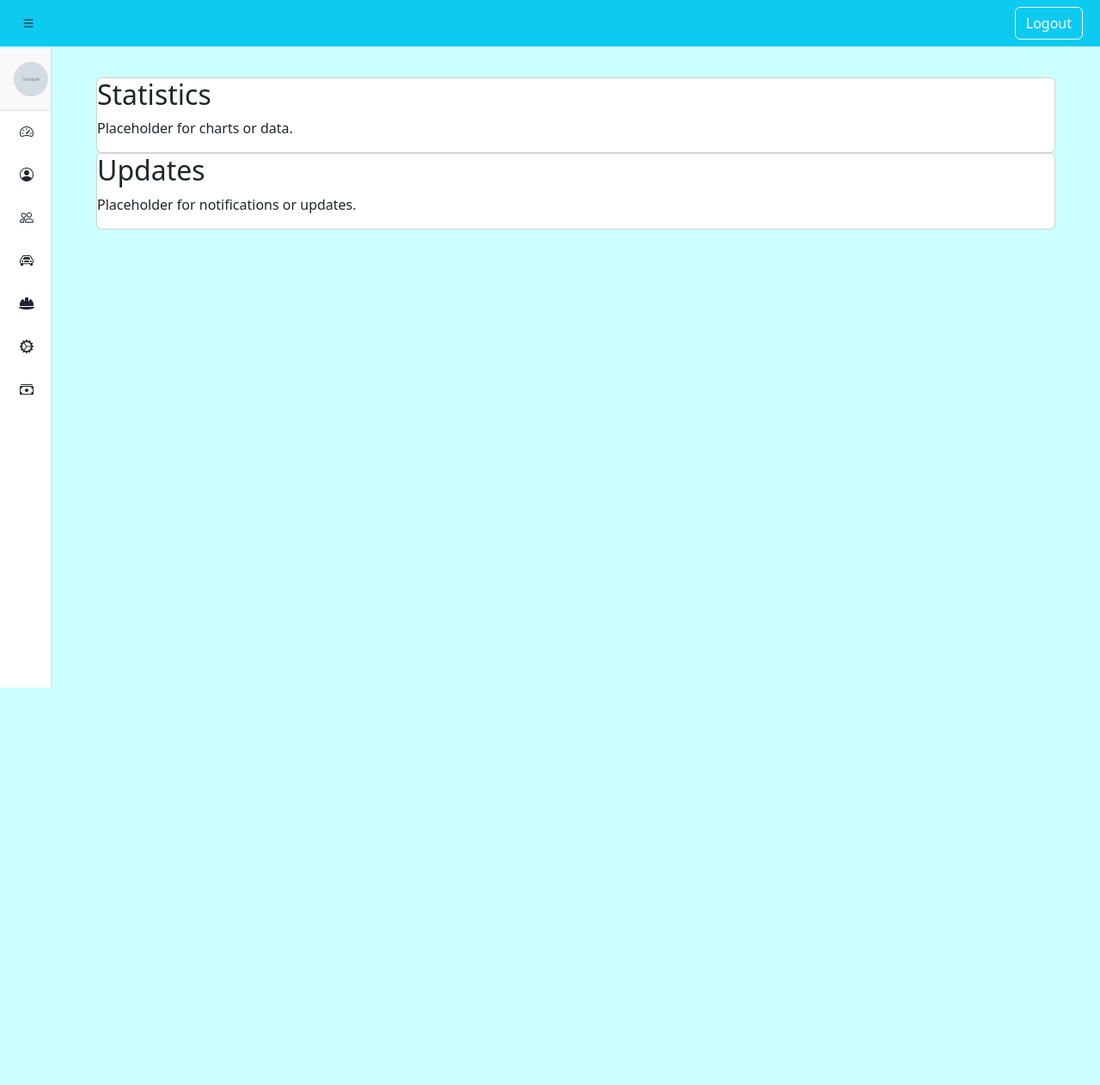
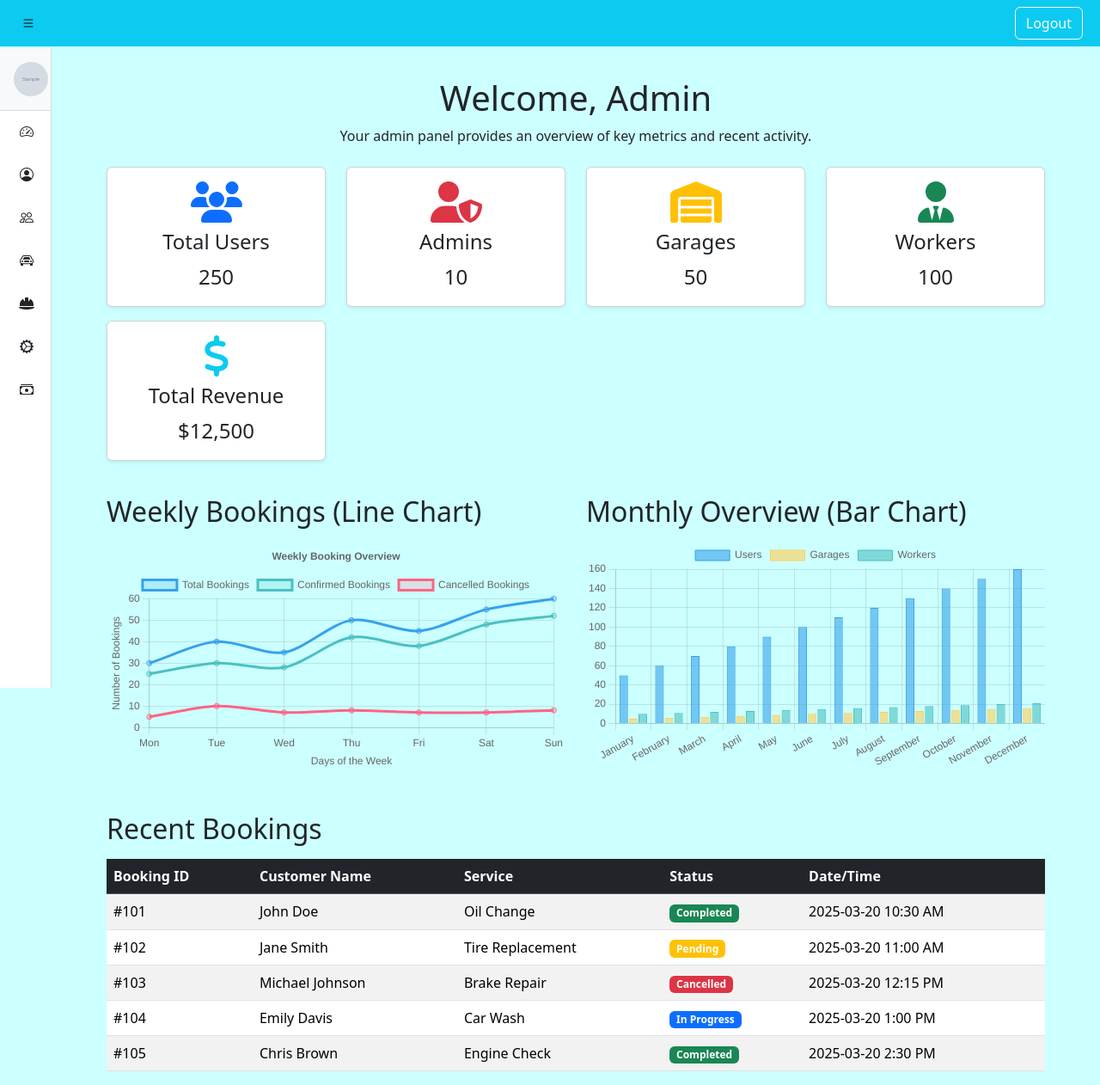
Before and after one commit to sps-projects11/quick-come, a Django app: page /admin/ in a window 1280 px wide. Shown: the whole page at 86% size. Before the commit the page ends 800 px from the top, so only its background shows below. Run offline with Django 5.2, Linux system fonts and the light colour scheme; a user stored in the database is signed in; tables that the repository leaves empty hold one stand-in row (values such as "Sample post"); grey boxes marked "Sample" are stand-in pictures; some libraries are stand-ins or nearby versions.

Commit message:
Refactor admin dashboard structure by replacing old dashboard template with a new one, updating view references, and removing unused files.

```diff
--- a/qcome/templates/adminuser/base.html
+++ b/qcome/templates/adminuser/base.html
@@ -207,8 +207,6 @@
       margin-left: 60px;
       transition: margin-left 0.3s ease;
       height: calc(100vh - 56px);
-      overflow-y: auto;
-      scroll-behavior: auto;
     }
     .center-bodycontent.expanded {
       margin-left: 250px;
--- /dev/null
+++ b/qcome/templates/adminuser/home/dashboard.html
@@ -0,0 +1,274 @@
+{% extends "adminuser/base.html" %}
+{% load static %}
+
+{% block title %}Admin Dashboard{% endblock %}
+
+{% block content %}
+<div class="container my-4">
+  <!-- Welcome Header -->
+  <header class="mb-4 text-center">
+    <h1>Welcome, Admin</h1>
+    <p>Your admin panel provides an overview of key metrics and recent activity.</p>
+  </header>
+
+  <!-- Metrics Section -->
+  <div class="row mb-4">
+    <!-- Total Users -->
+    <div class="col-md-3 mb-3">
+      <div class="card text-center shadow-sm metric-card h-100">
+        <div class="card-body">
+          <i class="fas fa-users fa-3x mb-2 text-primary"></i>
+          <h4 class="card-title">Total Users</h4>
+          <p class="card-text fs-4">250</p>
+        </div>
+      </div>
+    </div>
+    <!-- Total Admins -->
+    <div class="col-md-3 mb-3">
+      <div class="card text-center shadow-sm metric-card h-100">
+        <div class="card-body">
+          <i class="fas fa-user-shield fa-3x mb-2 text-danger"></i>
+          <h4 class="card-title">Admins</h4>
+          <p class="card-text fs-4">10</p>
+        </div>
+      </div>
+    </div>
+    <!-- Total Garages -->
+    <div class="col-md-3 mb-3">
+      <div class="card text-center shadow-sm metric-card h-100">
+        <div class="card-body">
+          <i class="fas fa-warehouse fa-3x mb-2 text-warning"></i>
+          <h4 class="card-title">Garages</h4>
+          <p class="card-text fs-4">50</p>
+        </div>
+      </div>
+    </div>
+    <!-- Total Workers -->
+    <div class="col-md-3 mb-3">
+      <div class="card text-center shadow-sm metric-card h-100">
+        <div class="card-body">
+          <i class="fas fa-user-tie fa-3x mb-2 text-success"></i>
+          <h4 class="card-title">Workers</h4>
+          <p class="card-text fs-4">100</p>
+        </div>
+      </div>
+    </div>
+    <!-- Total Payments (Summary Card) -->
+    <div class="col-md-3 mb-3">
+      <div class="card text-center shadow-sm metric-card h-100">
+        <div class="card-body">
+          <i class="fas fa-dollar-sign fa-3x mb-2 text-info"></i>
+          <h4 class="card-title">Total Revenue</h4>
+          <p class="card-text fs-4">$12,500</p>
+        </div>
+      </div>
+    </div>
+  </div>
+
+  <!-- Charts Section -->
+  <div class="row mb-4">
+    <div class="col-md-6 mb-4">
+      <h2 class="mb-3">Weekly Bookings (Line Chart)</h2>
+      <canvas id="weeklyLineChart"></canvas>
+    </div>
+    <div class="col-md-6 mb-4">
+      <h2 class="mb-3">Monthly Overview (Bar Chart)</h2>
+      <canvas id="monthlyBarChart"></canvas>
+    </div>
+  </div>
+
+  <!-- Recent Bookings Section -->
+  <section class="mb-4">
+    <h2 class="mb-3">Recent Bookings</h2>
+    <div class="table-responsive">
+      <table class="table table-striped align-middle">
+        <thead class="table-dark">
+          <tr>
+            <th>Booking ID</th>
+            <th>Customer Name</th>
+            <th>Service</th>
+            <th>Status</th>
+            <th>Date/Time</th>
+          </tr>
+        </thead>
+        <tbody>
+          <tr>
+            <td>#101</td>
+            <td>John Doe</td>
+            <td>Oil Change</td>
+            <td><span class="badge bg-success">Completed</span></td>
+            <td>2025-03-20 10:30 AM</td>
+          </tr>
+          <tr>
+            <td>#102</td>
+            <td>Jane Smith</td>
+            <td>Tire Replacement</td>
+            <td><span class="badge bg-warning">Pending</span></td>
+            <td>2025-03-20 11:00 AM</td>
+          </tr>
+          <tr>
+            <td>#103</td>
+            <td>Michael Johnson</td>
+            <td>Brake Repair</td>
+            <td><span class="badge bg-danger">Cancelled</span></td>
+            <td>2025-03-20 12:15 PM</td>
+          </tr>
+          <tr>
+            <td>#104</td>
+            <td>Emily Davis</td>
+            <td>Car Wash</td>
+            <td><span class="badge bg-primary">In Progress</span></td>
+            <td>2025-03-20 1:00 PM</td>
+          </tr>
+          <tr>
+            <td>#105</td>
+            <td>Chris Brown</td>
+            <td>Engine Check</td>
+            <td><span class="badge bg-success">Completed</span></td>
+            <td>2025-03-20 2:30 PM</td>
+          </tr>
+        </tbody>
+      </table>
+    </div>
+  </section>
+</div>
+
+<!-- Include Chart.js via CDN -->
+<script src="https://cdn.jsdelivr.net/npm/chart.js"></script>
+<script>
+  // WEEKLY LINE CHART with detailed booking data
+  var weeklyLabels = ["Mon", "Tue", "Wed", "Thu", "Fri", "Sat", "Sun"];
+  var totalBookings = [30, 40, 35, 50, 45, 55, 60];
+  var confirmedBookings = [25, 30, 28, 42, 38, 48, 52];
+  var cancelledBookings = [5, 10, 7, 8, 7, 7, 8];
+
+  var ctxWeekly = document.getElementById('weeklyLineChart').getContext('2d');
+  var weeklyLineChart = new Chart(ctxWeekly, {
+    type: 'line',
+    data: {
+      labels: weeklyLabels,
+      datasets: [
+        {
+          label: 'Total Bookings',
+          data: totalBookings,
+          borderColor: 'rgba(54, 162, 235, 1)',
+          backgroundColor: 'rgba(54, 162, 235, 0.2)',
+          fill: false,
+          tension: 0.3
+        },
+        {
+          label: 'Confirmed Bookings',
+          data: confirmedBookings,
+          borderColor: 'rgba(75, 192, 192, 1)',
+          backgroundColor: 'rgba(75, 192, 192, 0.2)',
+          fill: false,
+          tension: 0.3
+        },
+        {
+          label: 'Cancelled Bookings',
+          data: cancelledBookings,
+          borderColor: 'rgba(255, 99, 132, 1)',
+          backgroundColor: 'rgba(255, 99, 132, 0.2)',
+          fill: false,
+          tension: 0.3
+        }
+      ]
+    },
+    options: {
+      responsive: true,
+      animation: {
+        duration: 1000,
+        easing: 'easeInOutQuart'
+      },
+      plugins: {
+        tooltip: {
+          mode: 'index',
+          intersect: false
+        },
+        title: {
+          display: true,
+          text: 'Weekly Booking Overview'
+        }
+      },
+      scales: {
+        x: {
+          display: true,
+          title: {
+            display: true,
+            text: 'Days of the Week'
+          }
+        },
+        y: {
+          display: true,
+          title: {
+            display: true,
+            text: 'Number of Bookings'
+          },
+          beginAtZero: true
+        }
+      }
+    }
+  });
+
+  // MONTHLY BAR CHART with static data
+  var monthlyLabels = ["January", "February", "March", "April", "May", "June", "July", "August", "September", "October", "November", "December"];
+  var monthlyUsers = [50, 60, 70, 80, 90, 100, 110, 120, 130, 140, 150, 160];
+  var monthlyGarages = [5, 6, 7, 8, 9, 10, 11, 12, 13, 14, 15, 16];
+  var monthlyWorkers = [10, 11, 12, 13, 14, 15, 16, 17, 18, 19, 20, 21];
+
+  var ctxMonthly = document.getElementById('monthlyBarChart').getContext('2d');
+  var monthlyBarChart = new Chart(ctxMonthly, {
+    type: 'bar',
+    data: {
+      labels: monthlyLabels,
+      datasets: [
+        {
+          label: 'Users',
+          data: monthlyUsers,
+          backgroundColor: 'rgba(54, 162, 235, 0.6)',
+          borderColor: 'rgba(54, 162, 235, 1)',
+          borderWidth: 1
+        },
+        {
+          label: 'Garages',
+          data: monthlyGarages,
+          backgroundColor: 'rgba(255, 206, 86, 0.6)',
+          borderColor: 'rgba(255, 206, 86, 1)',
+          borderWidth: 1
+        },
+        {
+          label: 'Workers',
+          data: monthlyWorkers,
+          backgroundColor: 'rgba(75, 192, 192, 0.6)',
+          borderColor: 'rgba(75, 192, 192, 1)',
+          borderWidth: 1
+        }
+      ]
+    },
+    options: {
+      responsive: true,
+      animation: {
+        duration: 1000,
+        easing: 'easeInOutQuart'
+      },
+      scales: {
+        y: {
+          beginAtZero: true
+        }
+      }
+    }
+  });
+</script>
+
+{% endblock %}
+
+<style>
+  /* Additional CSS for interactive hover effects on metric cards */
+  .metric-card {
+    transition: transform 0.2s, box-shadow 0.2s;
+  }
+  .metric-card:hover {
+    transform: translateY(-5px);
+    box-shadow: 0 8px 16px rgba(0,0,0,0.2);
+  }
+</style>
--- a/qcome/templates/adminuser/home/index.html
+++ /dev/null
@@ -1,21 +0,0 @@
-{% extends "adminuser/base.html" %}
-
-{% block title %}Quick-come Admin{% endblock %}
-{%load static %}
-
-
-
-{% block content %}
-
-<div class="main-content">
-    <div class="card">
-        <h2>Statistics</h2>
-        <p>Placeholder for charts or data.</p>
-    </div>
-    <div class="card">
-        <h2>Updates</h2>
-        <p>Placeholder for notifications or updates.</p>
-    </div>
-</div>
-
-{% endblock %}
--- a/qcome/views/admin_view.py
+++ b/qcome/views/admin_view.py
@@ -49,14 +49,14 @@ class LoginOutAdminView(View):
 class AdminHomeView(View):
     def get(self, request):
         user = user_service.get_user(request.user.id)
-        return render(request, 'adminuser/home/index.html', {'admin':user})
+        return render(request, 'adminuser/home/dashboard.html', {'admin':user})
 
 
 @auth_required(login_url='/login/admin/')
 @role_required(Role.ADMIN.value, Role.SUPER_ADMIN.value, page_type='admin')
 class AsminDashboard(View):
     def get(self, request):
-        return render(request, 'adminuser/dashboard.html')
+        return render(request, 'adminuser/home/dashboard.html')
 
 
 @auth_required(login_url='/login/admin/')
```
Also changed, not shown: qcome/templates/adminuser/dashboard.html (deleted, +0 -13 lines).
